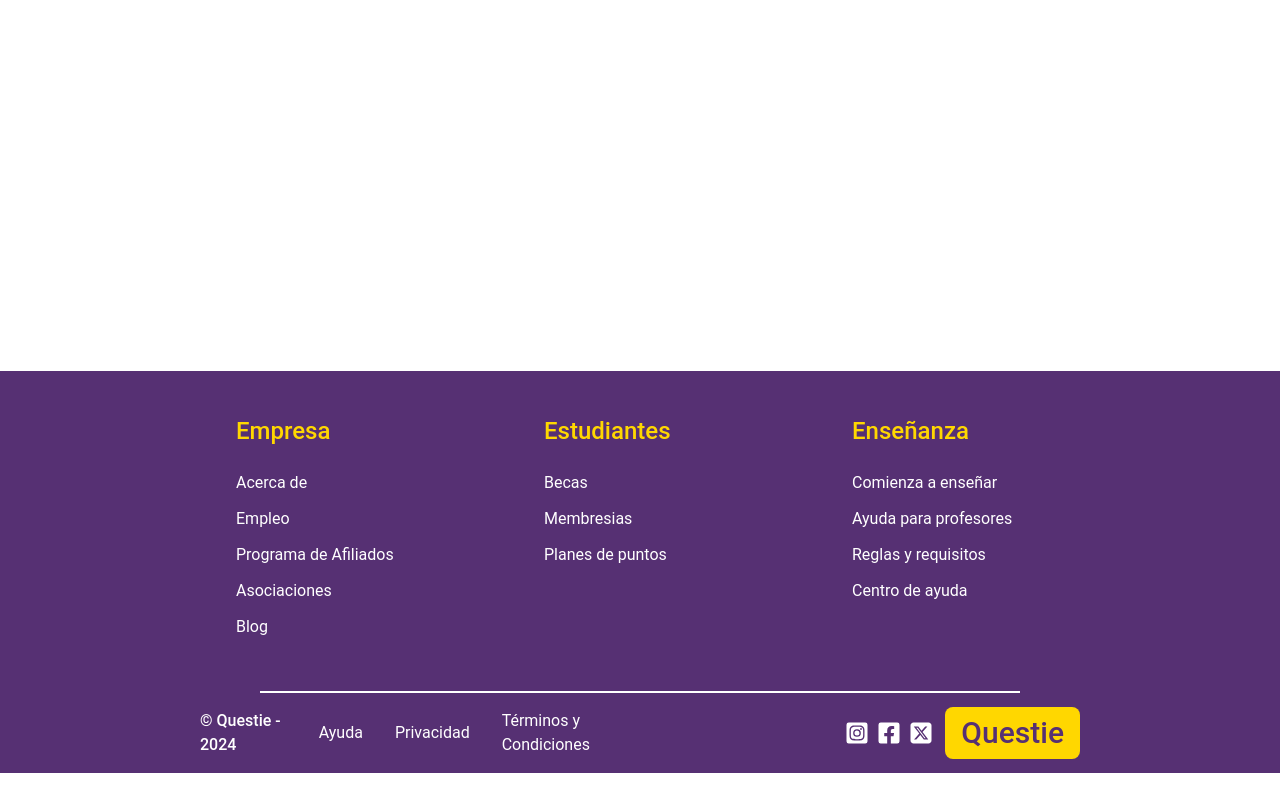
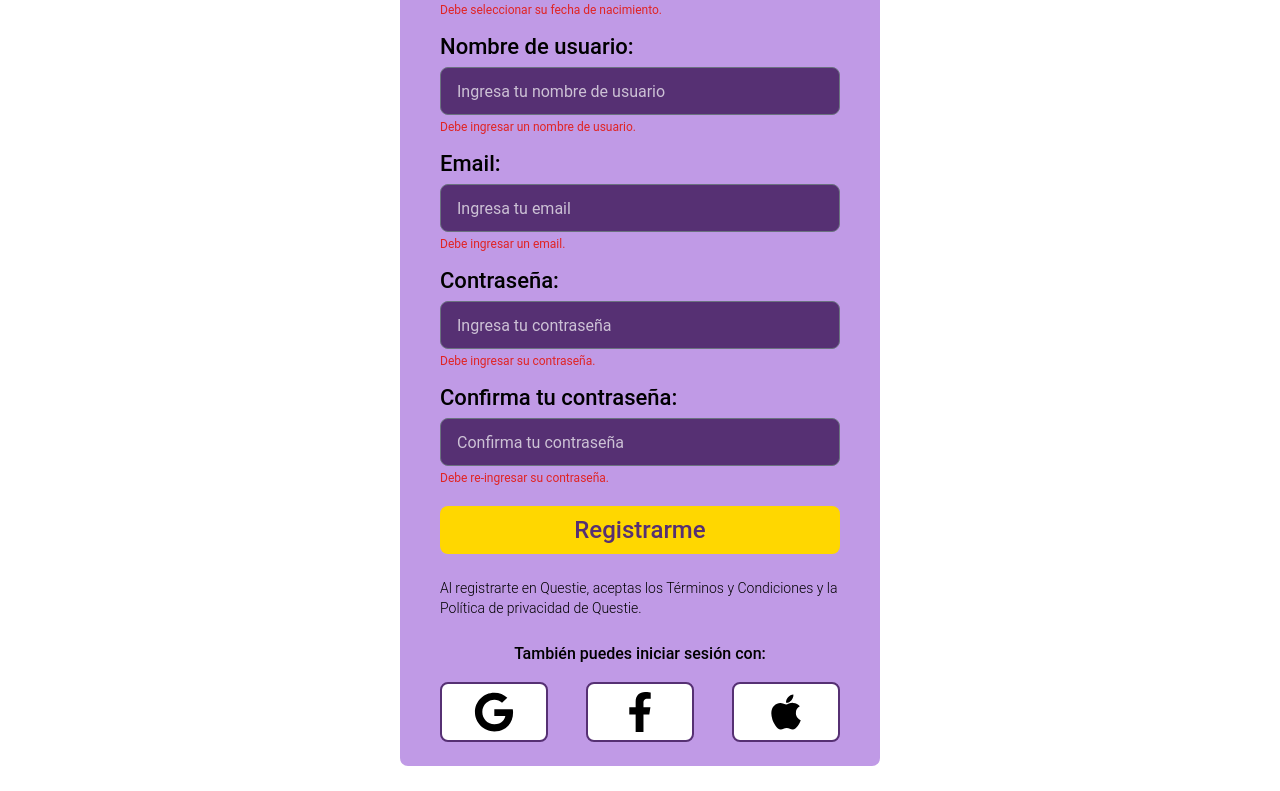
Before and after one commit to IScetta/Questie-Front, a Next.js app: page /sign-up in a window 1280 px wide. Before the commit this address had no page. Shown: the part 509-1300 px from the top of the page. Built offline with nearby package versions, Linux system fonts and the light colour scheme; no server answers.

Commit message:
update: login component fixed, pages sign-in/up added and register component added

```diff
--- a/src/app/components/auth/login/Login.tsx
+++ b/src/app/components/auth/login/Login.tsx
@@ -1,17 +1,16 @@
 "use client";
 
-import { ICourse, ILoginErrorForm, ILoginForm, IModule } from "@/app/types";
+import { ILoginErrorForm, ILoginForm } from "@/app/types";
 import { signin } from "@/helpers/auth.helper";
 import { loginFormData } from "@/utils/formData";
 import { loginValidation } from "@/utils/formValidations";
-import axios, { AxiosResponse } from "axios";
 import Link from "next/link";
+import { useRouter } from "next/navigation";
 import { useEffect, useState } from "react";
 import { FaApple, FaFacebookF, FaGoogle } from "react-icons/fa";
 
 const Login: React.FC = (): JSX.Element => {
-  const API_URL = process.env.NEXT_PUBLIC_API_URL;
-
+  const router = useRouter();
   const initialState: ILoginForm = {
     username: "",
     password: "",
@@ -37,13 +36,14 @@ const Login: React.FC = (): JSX.Element => {
   };
 
   const handleSubmit = async (event: React.FormEvent<HTMLFormElement>) => {
-    event.preventDefault();
     try {
+      event.preventDefault();
       const response = await signin(input);
       if (!response) throw new Error(`Error al intentar iniciar sesión`);
-    } catch (error) {
+      router.push("/");
+    } catch (error: any) {
       console.error(error);
-      throw new Error("Error desconocido");
+      throw new Error("Error desconocido: " + error.message);
     }
   };
 
--- a/src/app/components/auth/register/Register.tsx
+++ b/src/app/components/auth/register/Register.tsx
@@ -1,7 +1,149 @@
+"use client";
+
+import { IRegisterErrorForm, IRegisterForm } from "@/app/types";
+import { signin } from "@/helpers/auth.helper";
+import { registerFormData } from "@/utils/formData";
+import { registerValidation } from "@/utils/formValidations";
+import Link from "next/link";
+import { useRouter } from "next/navigation";
+import { useEffect, useState } from "react";
+import { FaApple, FaFacebookF, FaGoogle } from "react-icons/fa";
+
 const Register: React.FC = (): JSX.Element => {
+  const router = useRouter();
+
+  const initialState: IRegisterForm = {
+    firstName: "",
+    lastName: "",
+    birthdate: "",
+    username: "",
+    email: "",
+    password: "",
+    confirmPassword: "",
+  };
+
+  const [input, setInput] = useState<IRegisterForm>(initialState);
+  const [errors, setErrors] = useState<IRegisterErrorForm>({
+    firstname: "",
+    lastname: "",
+    birthdate: "",
+    username: "",
+    email: "",
+    password: "",
+    confirmPassword: "",
+  });
+
+  useEffect(() => {
+    const errors: IRegisterErrorForm = registerValidation(input);
+    setErrors(errors);
+  }, [input]);
+
+  const handleChange = (event: React.ChangeEvent<HTMLInputElement>) => {
+    const { value, name } = event.target;
+    setInput({
+      ...input,
+      [name]: value,
+    });
+  };
+
+  const handleSubmit = async (event: React.FormEvent<HTMLFormElement>) => {
+    try {
+      console.log(input);
+      event.preventDefault();
+      const response = await signin(input);
+      if (!response) throw new Error(`Error al intentar registrar usuario`);
+      alert(`Registro exitoso, Bienvenido/a ${input.firstName}`);
+      router.push("/sign-in");
+    } catch (error: any) {
+      alert("Error al registrar usuario: " + error.message);
+      throw new Error("Error desconocido: " + error.message);
+    }
+  };
+
   return (
-    <div>
-      <h1>Register</h1>
+    <div className="flex items-center justify-center bg-purpleMainLight w-[30rem] h-auto my-4 mx-auto px-10 py-6 rounded-lg">
+      <div className="flex flex-col items-center justify-center w-full h-auto">
+        <form
+          className="flex flex-col items-center justify-center w-full h-auto"
+          onSubmit={handleSubmit}
+        >
+          <h1 className="text-black text-center font-bold text-3xl mb-2">
+            Registrate
+          </h1>
+
+          {registerFormData.map(({ label, name, type, placeholder }) => {
+            return (
+              <div
+                className="flex flex-col items-start justify-center w-full h-auto mb-2"
+                key={name}
+              >
+                <label className="font-medium text-[22px]" htmlFor={name}>
+                  {label}
+                </label>
+                <input
+                  type={type}
+                  id={name}
+                  name={name}
+                  value={input[name]}
+                  placeholder={placeholder}
+                  onChange={handleChange}
+                  className="w-full h-12 mt-1 px-4 py-2 bg-purpleMain rounded-lg placeholder:text-white placeholder:text-opacity-70 focus:outline-none"
+                />
+                <div className="my-1 w-auto h-4 bg-purpleMainLight">
+                  <p className="text-red-600 text-xs">
+                    {errors[name] && errors[name]}
+                  </p>
+                </div>
+              </div>
+            );
+          })}
+
+          <button
+            className="w-full h-12 bg-yellowMain text-purpleMain text-2xl font-medium rounded-lg text-center hover:bg-yellowMainLight mt-2"
+            type="submit"
+            disabled={Object.keys(errors).length > 0}
+            style={{
+              cursor: Object.keys(errors).length > 0 ? "not-allowed" : "",
+            }}
+          >
+            Registrarme
+          </button>
+        </form>
+
+        <span className="text-start font-light my-6 text-sm">
+          Al registrarte en Questie, aceptas los{" "}
+          <Link href="/terms" className="hover:underline hover:text-indigo-600">
+            Términos y Condiciones
+          </Link>{" "}
+          y la{" "}
+          <Link
+            href="/privacy"
+            className="hover:underline hover:text-indigo-600"
+          >
+            Política de privacidad
+          </Link>{" "}
+          de Questie.
+        </span>
+
+        <div className="flex flex-col items-center justify-center w-full h-auto">
+          <p className="text-start font-medium mb-4">
+            También puedes iniciar sesión con:
+          </p>
+          <div className="flex items-center justify-between w-full h-auto">
+            <button className="mr-1 bg-white py-2 px-8 border-2 border-purpleMain rounded-lg hover:bg-purpleMain hover:text-white">
+              <FaGoogle className="w-10 h-10" />
+            </button>
+
+            <button className="mx-1 bg-white py-2 px-8 border-2 border-purpleMain rounded-lg hover:bg-purpleMain hover:text-white">
+              <FaFacebookF className="w-10 h-10" />
+            </button>
+
+            <button className="ml-1 bg-white py-2 px-8 border-2 border-purpleMain rounded-lg hover:bg-purpleMain hover:text-white">
+              <FaApple className="w-10 h-10" />
+            </button>
+          </div>
+        </div>
+      </div>
     </div>
   );
 };
--- a/src/app/module/page.tsx
+++ b/src/app/module/page.tsx
@@ -1,7 +1,7 @@
 import { redirect } from "next/navigation";
 
 const Module = () => {
-  return redirect("/module/1");
+  return redirect("/categories");
 };
 
 export default Module;
--- /dev/null
+++ b/src/app/sign-in/page.tsx
@@ -0,0 +1,11 @@
+import Login from "../components/auth/login";
+
+const SignInPage = () => {
+  return (
+    <div className="flex items-center justify-center my-6">
+      <Login />
+    </div>
+  );
+};
+
+export default SignInPage;
--- /dev/null
+++ b/src/app/sign-up/page.tsx
@@ -0,0 +1,11 @@
+import Register from "../components/auth/register";
+
+const SingUpPage = () => {
+  return (
+    <div className="flex items-center justify-center my-6">
+      <Register />
+    </div>
+  );
+};
+
+export default SingUpPage;
--- a/src/helpers/auth.helper.ts
+++ b/src/helpers/auth.helper.ts
@@ -1,30 +1,51 @@
-import { ILoginForm } from "@/app/types";
-import axios, { AxiosResponse, AxiosError } from "axios";
+import { ILoginForm, IRegisterForm } from "@/app/types";
+import axios, { AxiosResponse } from "axios";
 
 const API_URL = process.env.NEXT_PUBLIC_API_URL;
 
-const signin = async (input: ILoginForm) => {
+const signin = async (input: ILoginForm): Promise<ILoginForm | undefined> => {
   try {
     const res: AxiosResponse<ILoginForm> = await axios.post(
       `${API_URL}auth/signin`,
-      input
+      input,
+      {
+        headers: {
+          "Content-Type": "application/json",
+        },
+      }
     );
-    if (res.status === 200) {
+    if (res.status === 200 || res.data.message === "Login successful") {
       return res.data;
     } else {
       throw new Error("Failed to login");
     }
-  } catch (error) {
-    if (axios.isAxiosError(error)) {
-      const axiosError = error as AxiosError;
-      console.error("Error de red:", axiosError.message);
-      throw new Error("Error de red al iniciar sesión");
-    } else
-      (error: any) => {
-        console.error("Error:", error.message);
-        throw new Error("Error al intentar iniciar sesión");
-      };
+  } catch (error: any) {
+    console.log(error.message);
+    throw new Error(error);
   }
 };
 
-export { signin };
+const signup = async (
+  input: IRegisterForm
+): Promise<IRegisterForm | undefined> => {
+  try {
+    const res: AxiosResponse<IRegisterForm> = await axios.post(
+      `${API_URL}auth/signup`,
+      input,
+      {
+        headers: {
+          "Content-Type": "application/json",
+        },
+      }
+    );
+    if (res.status === 200 || res.data.message === "Register successful") {
+      return res.data;
+    } else {
+      throw new Error("Failed to register");
+    }
+  } catch (error: any) {
+    throw new Error(error);
+  }
+};
+
+export { signin, signup };
--- a/src/utils/formData.ts
+++ b/src/utils/formData.ts
@@ -16,15 +16,21 @@ const loginFormData = [
 const registerFormData = [
   {
     label: "Nombre:",
-    name: "firstname",
+    name: "firstName",
     type: "text",
     placeholder: "Ingresa tu nombre",
   },
   {
     label: "Apellido:",
-    name: "lastname",
+    name: "lastName",
     type: "text",
     placeholder: "Ingresa tu apellido",
+  },
+  {
+    label: "Fecha de nacimiento:",
+    name: "birthdate",
+    type: "date",
+    placeholder: "Ingresa tu fecha de nacimiento",
   },
   {
     label: "Nombre de usuario:",
@@ -52,6 +58,4 @@ const registerFormData = [
   },
 ];
 
-
-
 export { loginFormData, registerFormData };
--- a/src/utils/formValidations.ts
+++ b/src/utils/formValidations.ts
@@ -11,6 +11,8 @@ const loginValidation = (input: ILoginForm): ILoginErrorForm => {
   //* USERNAME
   if (!input.username) errors.username = "";
   else {
+    if (!input.username)
+      errors.username = "Debe ingresar un nombre de usuario.";
     if (input.username.length < 3)
       errors.username =
         "El nombre de usuario debe tener al menos 3 carácteres.";
@@ -19,6 +21,7 @@ const loginValidation = (input: ILoginForm): ILoginErrorForm => {
   //* PASSWORD
   if (!input.password) errors.password = "";
   else {
+    if (!input.password) errors.password = "Debe ingresar una contraseña.";
     if (input.password.length < 6)
       errors.password = "La contraseña debe tener al menos 6 carácteres.";
   }
@@ -31,20 +34,31 @@ const registerValidation = (input: IRegisterForm): IRegisterErrorForm => {
   const passMinRegExp = /[a-z]/;
   const passMayusRegExp = /[A-Z]/;
   const passNumRegExp = /[0-9]/;
+  const passSpecialCharRegExp = /[!@#$%^&*()_+\-=[\]{};':"\\|,.<>/?]+/;
   let errors: IRegisterErrorForm = {};
 
   //* FIRSTNAME
-  if (!input.firstname) errors.firstname = "Debe ingresar su nombre.";
+  if (!input.firstName) errors.firstName = "Debe ingresar su nombre.";
   else {
-    if (input.firstname.length < 3)
-      errors.firstname = "El nombre debe tener al menos 3 carácteres.";
+    if (input.firstName.length < 3)
+      errors.firstName = "El nombre debe tener al menos 3 carácteres.";
   }
 
   //* LASTNAME
-  if (!input.lastname) errors.lastname = "Debe ingresar su apellido.";
+  if (!input.lastName) errors.lastName = "Debe ingresar su apellido.";
   else {
-    if (input.lastname.length < 3)
-      errors.lastname = "El apellido debe tener al menos 3 carácteres.";
+    if (input.lastName.length < 3)
+      errors.lastName = "El apellido debe tener al menos 3 carácteres.";
+  }
+
+  //* BIRTHDATE
+  if (!input.birthdate)
+    errors.birthdate = "Debe seleccionar su fecha de nacimiento.";
+  else {
+    const birthdate = new Date(input.birthdate);
+    const today = new Date();
+    if (birthdate > today)
+      errors.birthdate = "La fecha de nacimiento no puede ser futura.";
   }
 
   //* EMAIL
@@ -64,9 +78,6 @@ const registerValidation = (input: IRegisterForm): IRegisterErrorForm => {
   //* PASSWORD
   if (!input.password) errors.password = "Debe ingresar su contraseña.";
   else {
-    if (input.password.length < 6) {
-      errors.password = "La contraseña debe tener al menos 6 carácteres.";
-    }
     if (
       !passMinRegExp.test(input.password) ||
       !passMayusRegExp.test(input.password) ||
@@ -74,6 +85,15 @@ const registerValidation = (input: IRegisterForm): IRegisterErrorForm => {
     ) {
       errors.password =
         "La contraseña debe tener al menos una minúscula, una mayúscula y un número.";
+    } else {
+      if (!passSpecialCharRegExp.test(input.password)) {
+        errors.password =
+          "La contraseña debe tener al menos un caracter especial.";
+      } else {
+        if (input.password.length < 8) {
+          errors.password = "La contraseña debe tener al menos 8 carácteres.";
+        }
+      }
     }
   }
 
```
Also changed, not shown: 1 other file (tests, documents, lock files or other folders).
